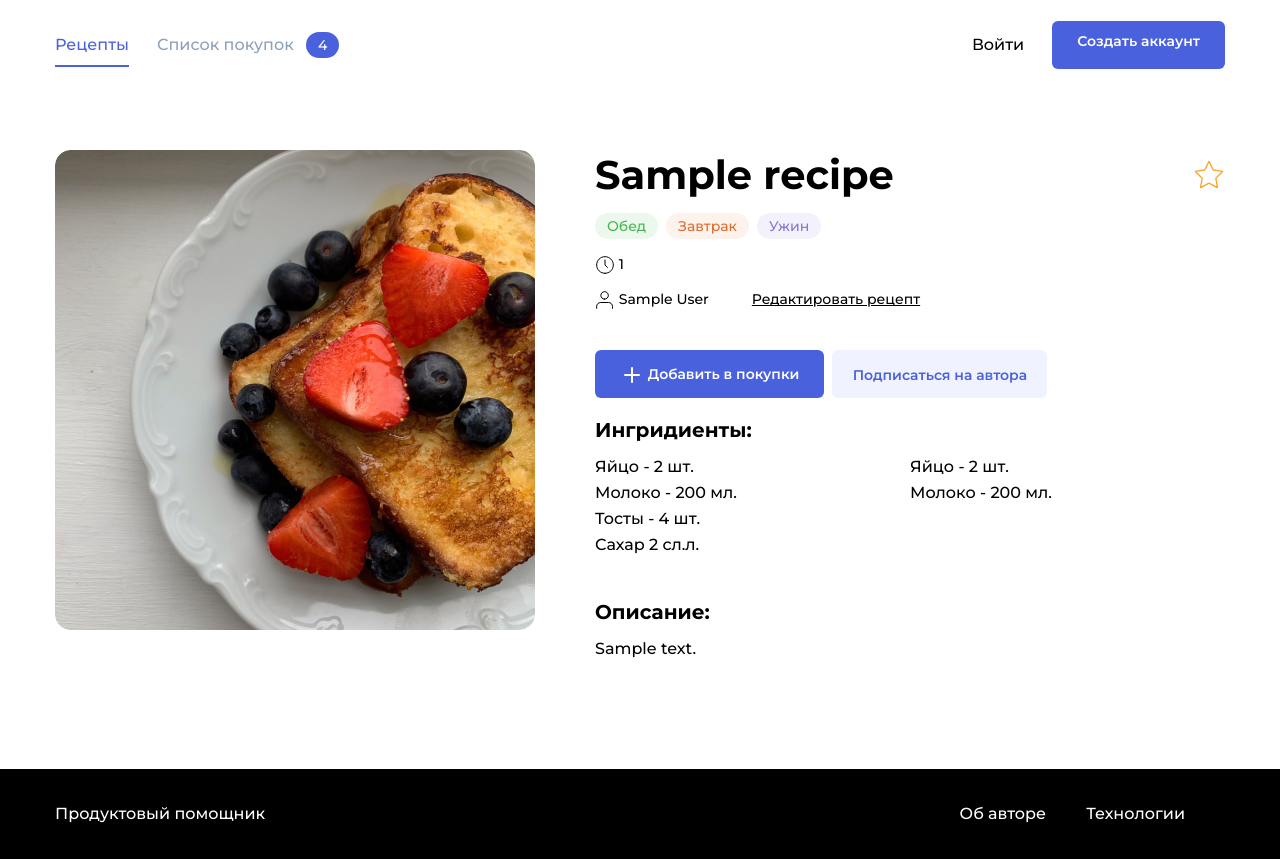
After one commit to abi83/foodgram-project, a Django app: a page that uses apps/recipes/templates/recipes/recipe_detail.html in a window 1280 px wide. The commit adds this page. Run offline with Django 3.2, Linux system fonts and the light colour scheme; tables that the repository leaves empty hold one stand-in row (values such as "Sample post"); some libraries are stand-ins or nearby versions.

Commit message:
recipe detail page very first version

```diff
--- a/apps/recipes/admin.py
+++ b/apps/recipes/admin.py
@@ -21,3 +21,4 @@ class IngredientInline(admin.TabularInline):
 @admin.register(Recipe)
 class RecipeAdmin(admin.ModelAdmin):
     inlines = [IngredientInline, ]
+    prepopulated_fields = {"slug": ("title",)}
--- a/apps/recipes/models.py
+++ b/apps/recipes/models.py
@@ -1,5 +1,11 @@
 from django.db import models
 from django.contrib.auth import get_user_model
+from django.utils.text import slugify
+from django.db.utils import IntegrityError
+
+from datetime import date
+import uuid
+
 
 User = get_user_model()
 
@@ -66,13 +72,26 @@ class Ingredient(models.Model):
 class Recipe(models.Model):
     title = models.CharField(max_length=255, blank=False, null=True)
     image = models.ImageField(upload_to='recipe_images', blank=True, null=True, verbose_name='Recipe image', help_text='Image file only'    )
-    author = models.ForeignKey(User, on_delete=models.SET_DEFAULT,
-                               default=1)
+    slug = models.SlugField(unique=True, max_length=20, verbose_name='Recipes slug, a part of detail page URL')
+    author = models.ForeignKey(User, on_delete=models.SET_DEFAULT, default=1)
+    time = models.PositiveIntegerField(verbose_name='Cooking time in minutes')
     ingredients = models.ManyToManyField(Ingredient, through='RecipeIngredient')
     description = models.TextField(blank=True, null=True)
     tag_breakfast = models.BooleanField(default=False)
     tag_dinner = models.BooleanField(default=False)
     tag_supper = models.BooleanField(default=False)
+
+    def save(self, *args, **kwargs):
+        """
+        Trying to build a better slug
+        """
+        if not self.slug:
+            self.slug = slugify(self.title + str(date.today()))
+        try:
+            super(Recipe, self).save(*args, **kwargs)
+        except IntegrityError:
+            self.slug = slugify(self.title + str(date.today()) + str(uuid.uuid1())[:8])
+            super(Recipe, self).save(*args, **kwargs)
 
     def __str__(self):
         return self.title
--- a/apps/recipes/templates/recipes/recipe-card.html
+++ b/apps/recipes/templates/recipes/recipe-card.html
@@ -1,6 +1,6 @@
 {% load static %}
 <div class="card" data-id="120">
-  <a href="#" class="link" target="_blank"><img src="{% static 'images/testCardImg.png' %}" alt="Какой-то текст" class="card__image"></a>
+  <a href="{% url 'recipes:recipe-detail' slug=recipe.slug %}" class="link" target="_blank"><img src="{% static 'images/testCardImg.png' %}" alt="Какой-то текст" class="card__image"></a>
   <div class="card__body">
     <a class="card__title link" href="#" target="_blank">{{ recipe.title }}</a>
     <ul class="card__items">
--- /dev/null
+++ b/apps/recipes/templates/recipes/recipe_detail.html
@@ -0,0 +1,66 @@
+{% extends "base.html" %}
+{% load static %}
+{% block styles %}
+  <link rel="stylesheet" href="{% static 'pages/single.css' %}">
+{% endblock %}
+{% block content %}
+
+  <div class="single-card" data-id="371" data-author="12">
+    <img src="{% static 'images/testCardImg.png' %}" alt="какой-то текст" class="single-card__image">
+    <div class="single-card__info">
+      <div class="single-card__header-info">
+        <h1 class="single-card__title">{{ recipe.title }}</h1>
+        <div class="single-card__favorite">
+          <button class="button button_style_none" name="favorites" data-out><span class="icon-favorite icon-favorite_big"></span></button>
+          <div class="single-card__favorite-tooltip tooltip">Добавить в избранное</div>
+        </div>
+      </div>
+      <ul class="single-card__items">
+        {% if recipe.tag_dinner %}
+          <li class="single-card__item"><span class="badge badge_style_green">Обед</span></li>
+        {% endif %}
+        {% if recipe.tag_breakfast %}
+        <li class="single-card__item"><span class="badge badge_style_orange">Завтрак</span></li>
+        {% endif %}
+        {% if recipe.tag_supper %}
+        <li class="single-card__item"><span class="badge badge_style_purple">Ужин</span></li>
+        {% endif %}
+      </ul>
+      <div class="single-card__items single-card__items_column">
+        <p class="single-card__text"><span class="icon-time"></span> {{ recipe.time }}</p>
+        <ul class="single-card__items">
+            <li class="single-card__item"><p class="single-card__text"><span class="icon-user"></span>
+              {% if recipe.author.first_name and recipe.author.last_name %}
+              {{ recipe.author.first_name }} {{ recipe.author.last_name }}
+              {% else %}
+              @ {{ recipe.author.username }}
+              {% endif %}
+            </p>
+            </li>
+            <li class="single-card__item">  <a style="margin-left: 2.5em" href="#" class="single-card__text">Редактировать рецепт</a></li>
+        </ul>
+      </div>
+      <ul class="single-card__items">
+        <li class="single-card__item"><button class="button button_style_blue" name="purchases" data-out><span class="icon-plus"></span> Добавить в покупки</button></li>
+        <li class="single-card__item"><button class="button button_style_light-blue button_size_subscribe" name="subscribe" data-out>Подписаться на автора</button></li>
+      </ul>
+      <div class="single-card__section">
+        <h3 class="single-card__section-title">Ингридиенты:</h3>
+        <div class="single-card__items single-card__items_column">
+          <p class=" single-card__section-item">Яйцо - 2 шт.</p>
+          <p class=" single-card__section-item">Молоко - 200 мл.</p>
+          <p class=" single-card__section-item">Тосты - 4 шт.</p>
+          <p class=" single-card__section-item">Сахар 2 сл.л.</p>
+          <p class=" single-card__section-item">Яйцо - 2 шт.</p>
+          <p class=" single-card__section-item">Молоко - 200 мл.</p>
+        </div>
+      </div>
+      <div class="single-card__section">
+        <h3 class="single-card__section-title">Описание:</h3>
+        <p class=" single-card__section-text">{{ recipe.description }}</p>
+{#        <p class=" single-card__section-text">Полить сверху сиропом топинамбура и украсить ягодами.</p>#}
+      </div>
+    </div>
+  </div>
+
+{% endblock %}
--- a/apps/recipes/urls.py
+++ b/apps/recipes/urls.py
@@ -8,4 +8,5 @@ urlpatterns = [
     path('',
          views.IndexPage.as_view(),
          name='index'),
+    path('detail/<slug:slug>', views.RecipeDetail.as_view(), name='recipe-detail')
 ]
--- a/apps/recipes/views.py
+++ b/apps/recipes/views.py
@@ -1,10 +1,6 @@
-from django.shortcuts import render
-from django.views.generic import ListView
+from django.views.generic import ListView, DetailView
 
 from apps.recipes.models import Recipe
-
-# print(request.session.get_session_cookie_age())
-# print(request.session.get_expiry_age())
 
 
 class IndexPage(ListView):
@@ -13,3 +9,9 @@ class IndexPage(ListView):
 
     def get_queryset(self):
         return Recipe.objects.all()
+
+
+class RecipeDetail(DetailView):
+    template_name = 'recipes/recipe_detail.html'
+    context_object_name = 'recipe'
+    model = Recipe
```
Also changed, not shown: apps/recipes/migrations/0001_initial.py (deleted).
